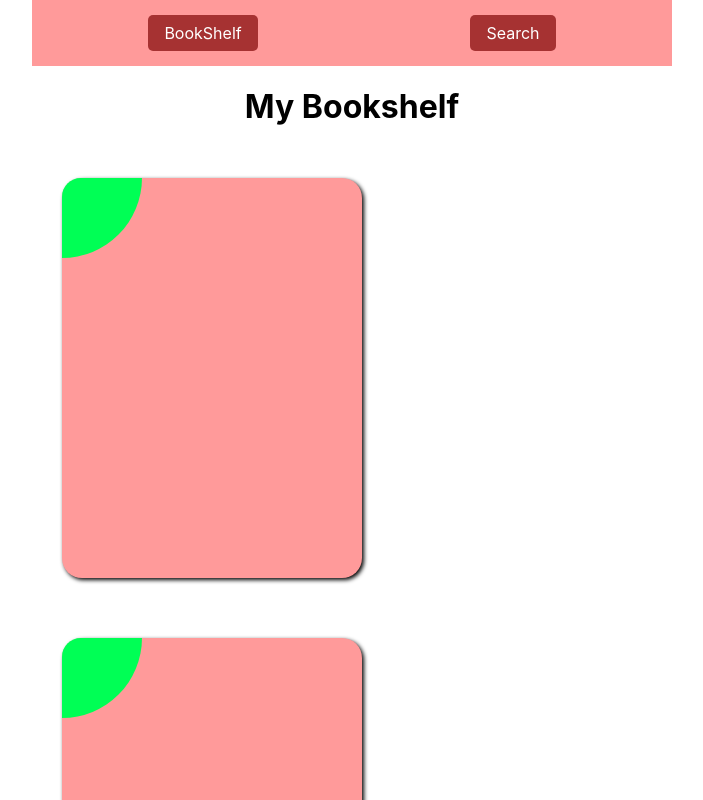
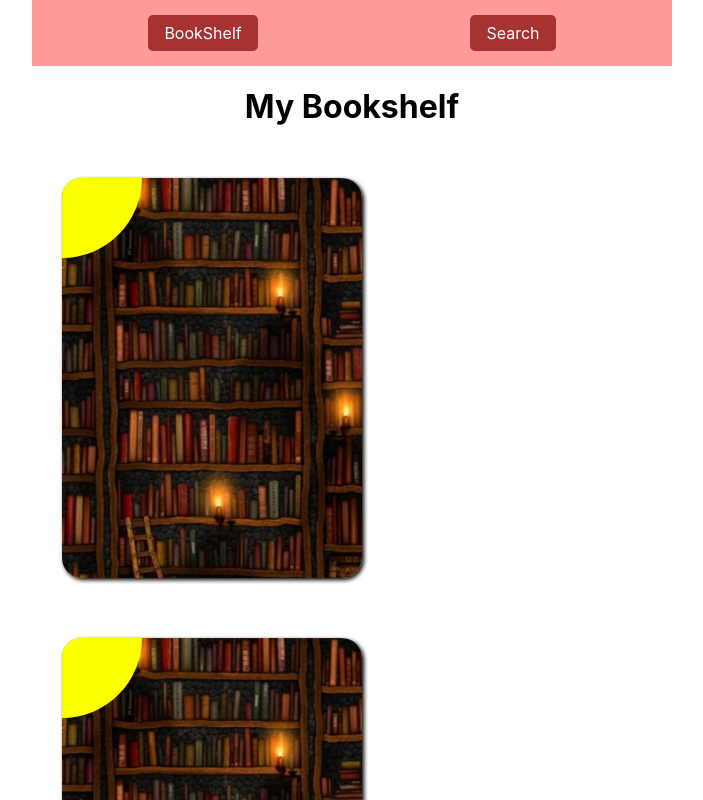
Before and after one commit to Gatlinger/BookJournal_v1.1, a React (Create React App) app: page / in a window 1280 px wide. Shown: the top 800 px of the page, without its empty margins (288-991 px from the left). Built offline with nearby package versions, Linux system fonts and the light colour scheme.

Commit message:
Поработал с тегом img

```diff
--- a/src/components/BookshelfCard.tsx
+++ b/src/components/BookshelfCard.tsx
@@ -3,9 +3,7 @@ import './ComponentsStyles.css'
 export const BookshelfCard = () => {
     return (
         <div className='BookShelfCardWrapper'>
-            <div
-                className='BookShelfCardContent'
-            >
+            <div className='BookShelfCardContent'>
             </div>
         </div>
     )
--- a/src/components/ComponentsStyles.css
+++ b/src/components/ComponentsStyles.css
@@ -2,28 +2,28 @@
     box-sizing: border-box;
     text-align: center;
     margin: 30px;
-    width: 300px;
-    height: 400px;
-    background-color: rgb(255, 154, 154);
-    border-radius: 20px;
-    box-shadow: 2px 2px 4px rgba(0, 0, 0);
 
-
-
-}
-
-.BookShelfCardWrapper ::before {
-    content: "";
-    display: block;
-    position: relative;
-    width: 80px;
-    height: 80px;
-    background-color: rgb(0, 255, 85);
-    border-radius: 70px 0px 300px 0px;
+    ::before {
+        content: "";
+        display: block;
+        position: absolute;
+        width: 80px;
+        height: 80px;
+        background-color: rgb(251, 255, 0);
+        border-radius: 70px 0px 300px 0px;
+        z-index: 1;
+    }
 }
 
 .BookShelfCardContent {
-    pointer-events: none;
+    display: flex;
+    position: relative;
+    width: 300px;
+    height: 400px;
+    box-shadow: 2px 2px 4px rgba(0, 0, 0);
+    border-radius: 20px;
+    background-image: url('../../public/BookPic.jpg');
+    background-size: cover;
 }
 
 .ToolBarContainer {
--- a/src/pages/PageStyles.css
+++ b/src/pages/PageStyles.css
@@ -16,12 +16,17 @@
   box-sizing: border-box;
   width: 100%;
 
+  * {
+    transition: transform 0.3s;
+  }
+
   :hover {
-    transform: scale( 1.05 );
-    background-color: rgb(176, 197, 197);
-    border: 1px solid black;
-    cursor: pointer;
-  }
+    * {
+        transform: scale(1.05);
+        transition: transform 0.3s;
+        cursor: pointer;
+    }
+}
 }
 
 .SearchPageWrapper {
```
